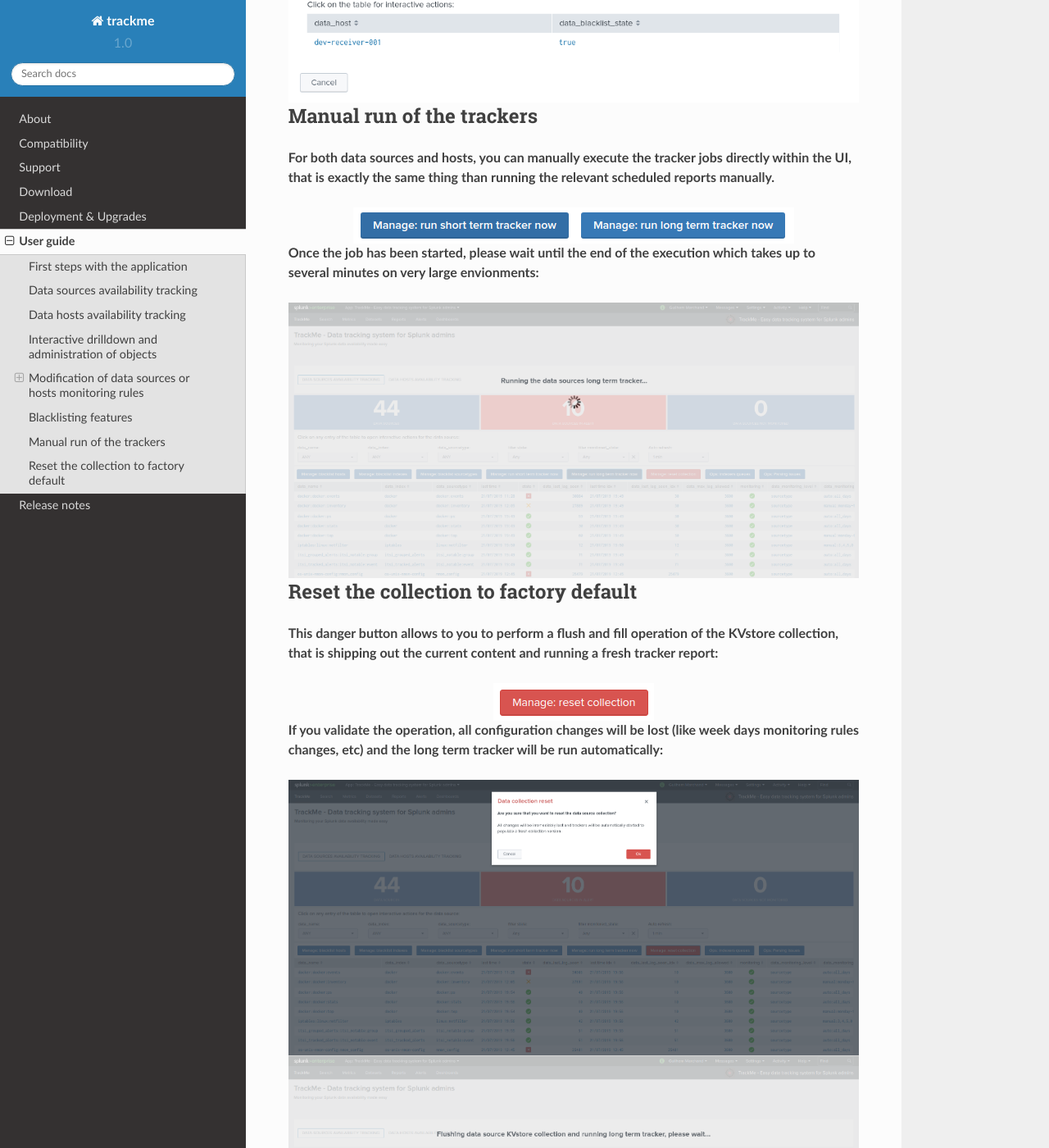
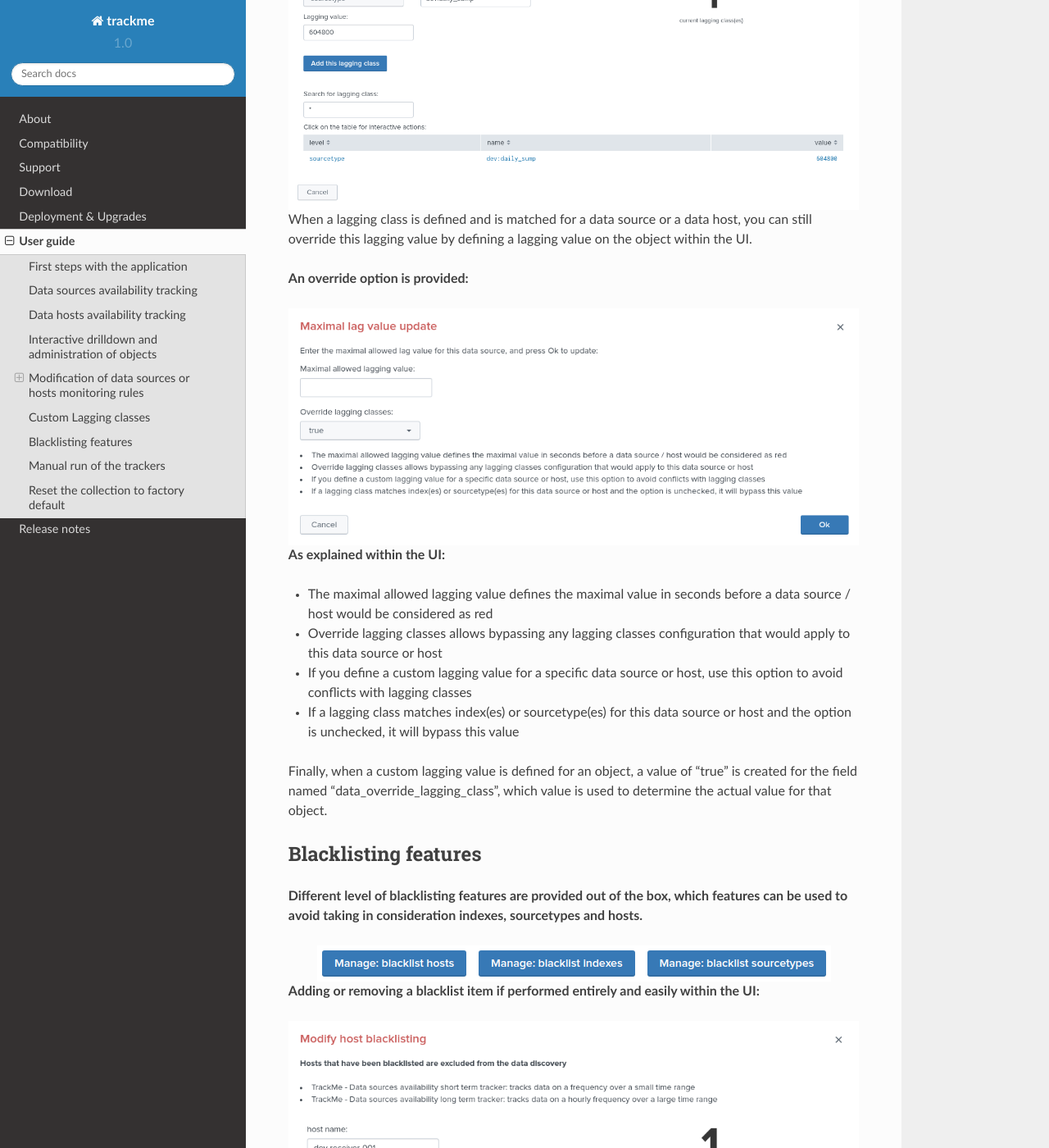
Before and after one commit to guilhemmarchand/trackme, a Sphinx documentation site: the page built from docs/userguide.rst, in a window 1280 px wide and 1400 px high, scrolled down 8916 px. Shown: the whole window at 82% size. Built offline with Sphinx 7.4.7 and the Read the Docs theme 2.0.0, drawn with Linux system fonts in a browser that asks for light colours; some of the changed text lies outside the part shown.

Commit message:
Docs update

```diff
--- a/docs/userguide.rst
+++ b/docs/userguide.rst
@@ -192,6 +192,41 @@ Modifying the monitoring lag value:
 
 Modifying this value can be done via the UI, which value has to be a positive integer.
 
+Custom Lagging classes
+======================
+
+**Custom lagging classes allows defining custom default values of maximal lagging allowed based on index or sourcetype.**
+
+.. image:: img/lagging_class_main.png
+   :alt: lagging_class_main.png
+   :align: center
+
+**A custom lagging class can apply to both data sources and hosts monitoring, based on the following rules:**
+
+- For data sources: index based lagging class wins over sourcetype based lagging class
+- For data hosts: if multiple lagging class match, the highest lagging value wins
+
+.. image:: img/lagging_class_selection.png
+   :alt: lagging_class_selection.png
+   :align: center
+
+When a lagging class is defined and is matched for a data source or a data host, you can still override this lagging value by defining a lagging value on the object within the UI.
+
+**An override option is provided:**
+
+.. image:: img/lagging_class_override.png
+   :alt: lagging_class_override.png
+   :align: center
+
+**As explained within the UI:**
+
+- The maximal allowed lagging value defines the maximal value in seconds before a data source / host would be considered as red
+- Override lagging classes allows bypassing any lagging classes configuration that would apply to this data source or host
+- If you define a custom lagging value for a specific data source or host, use this option to avoid conflicts with lagging classes
+- If a lagging class matches index(es) or sourcetype(es) for this data source or host and the option is unchecked, it will bypass this value
+
+Finally, when a custom lagging value is defined for an object, a value of "true" is created for the field named "data_override_lagging_class", which value is used to determine the actual value for that object.
+
 Blacklisting features
 =====================
 
```
Also changed, not shown: docs/img/lagging_class_main.png (added), docs/img/lagging_class_override.png (added), docs/img/lagging_class_selection.png (added).
